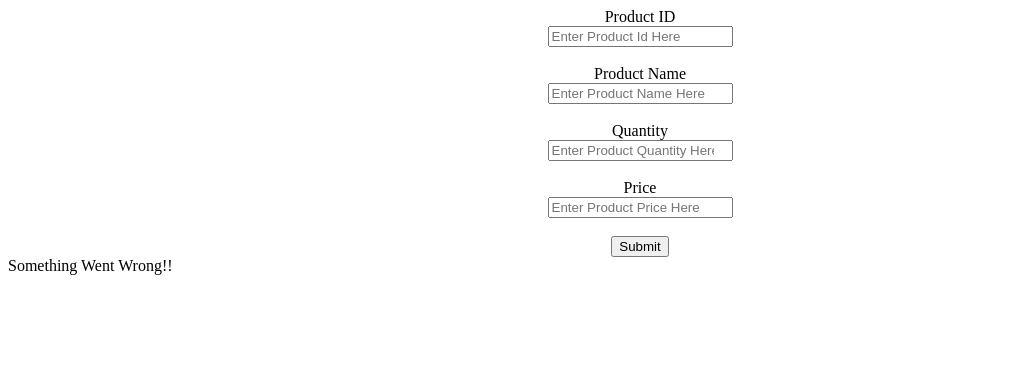
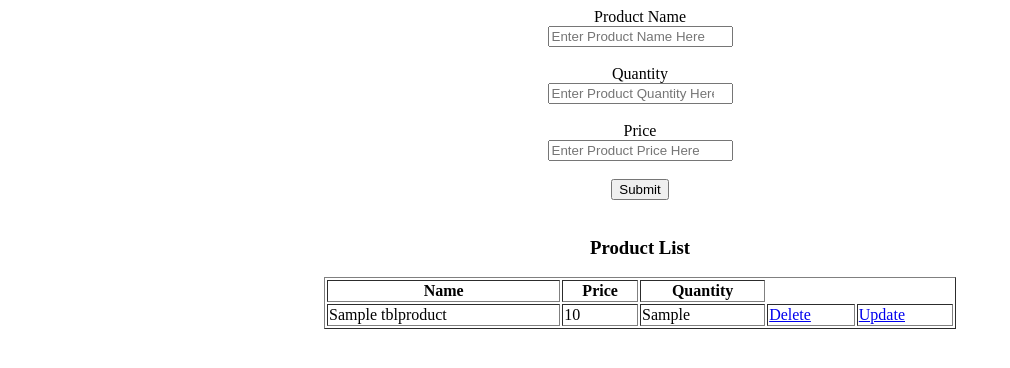
Before and after one commit to Pratham1803/PHP-MCA1-Practicals, a PHP site: page / in a window 1280 px wide. Shown: the top 368 px of the page, without its empty margins (0-1010 px from the left). Run offline with PHP 8.4, Linux system fonts and the light colour scheme; tables that the repository leaves empty or names only in its code hold one stand-in row (values such as "Sample post").

Commit message:
CRUD Operation Done

```diff
--- a/Assignment-1/pro1.html
+++ b/Assignment-1/pro1.html
@@ -1,8 +1,10 @@
 <!DOCTYPE html>
 <html>
+
 <head>
   <title>Login Authentication</title>
 </head>
+
 <body>
   <h1>Login Authentication</h1>
   <form>
@@ -22,8 +24,7 @@
       { loginId: "admin", password: "admin123" }
     ];
 
-    function authenticateUser()
-	{
+    function authenticateUser() {
       const loginId = document.getElementById("loginId").value;
       const password = document.getElementById("password").value;
 
@@ -38,4 +39,5 @@
     }
   </script>
 </body>
+
 </html>
--- a/Assignment-1/pro7.html
+++ b/Assignment-1/pro7.html
@@ -18,8 +18,8 @@
     const offButton = document.getElementById("off-button");
 
 
-    const bulbOnImage = "C:\Users\Public\Pictures\Sample Pictures\New folder\Chrysanthemum.jpg";
-    const bulbOffImage = "C:\Users\Public\Pictures\Sample Pictures\New folder\Chrysanthemum.jpg";
+    const bulbOnImage = "1.png";
+    const bulbOffImage = "2.png";
 
     onButton.addEventListener("click", () => {
       bulb.src = bulbOnImage;
--- a/Assignment-3/pro9/DbHandler.php
+++ b/Assignment-3/pro9/DbHandler.php
@@ -1,33 +1,82 @@
 <?php
 class DbHandler
 {
-    private $conn = null;
+    private $con;
+    private $query;
 
     public function __construct()
     {
-        $this->conn = new PDO("mysql:host=localhost;dbname=test", "root", "");
+        $dsn = "mysql:host=localhost;dbname=test";
+        $uname = "root";
+        $psw = "";
+
+        $this->con = new PDO($dsn, $uname, $psw);
     }
 
+    // Insert New Product in database
     public function addProduct(ProductModel $product)
     {
         try {
-            $qry = "insert into tblProduct values(:i,:n,:q,:p)";
-            $stmt = $this->conn->prepare($qry);
+            $this->query = "insert into tblProduct(name,quan,price) values(:a,:b,:c)";
+            $stmt = $this->con->prepare($this->query);
 
-            $stmt->bindParam(":i", $product->productId);
-            $stmt->bindParam(":n", $product->productName);
-            $stmt->bindParam(":q", $product->productQuantity);
-            $stmt->bindParam(":p", $product->productPrice);
+            $stmt->bindValue(':a', $product->getProductName());
+            $stmt->bindValue(':b', $product->getProductQuan());
+            $stmt->bindValue(':c', $product->getProductPrice());
 
-            $isFilled = $stmt->execute();
-            if ($isFilled) {
-                echo "Data Inserted";
-            } else {
-                echo "Something Went Wrong!! in Data Insertion";
-            }
-        }catch(Exception $ex){
-            echo $ex->getMessage();
+            $res = $stmt->execute();
+            return $res;
+        }catch(Exception $e){
+            echo $e->getMessage();
         }
+    }
+
+    public function getProduct(){
+        $this->query = "select * from tblProduct";
+        $stmt = $this->con->query($this->query);
+
+        echo "<br/><center> <h3> Product List </h3>";
+        echo "<table border=1, width=50%>";
+        echo "<tr> <th>Name</th> <th>Price</th> <th>Quantity</th></tr>";
+        while($row = $stmt->fetch(PDO::FETCH_ASSOC)){
+            echo "<tr>";
+            echo "<td>".$row['name'] . "</td>";
+            echo "<td>".$row['price'] . "</td>";
+            echo "<td>".$row['quan'] . "</td>";
+            echo "<td><a href='delete.php?id=".$row['id']."'>Delete</a></td>";
+            echo "<td><a href='update.php?id=".$row['id']."'>Update</a></td>";
+            echo "</tr>";
+        }
+        echo "</table></center>";
+    }
+
+    public function searchProducts($id): ProductModel {
+        $this->query = "SELECT * FROM tblProduct WHERE id = :id";
+        $stmt = $this->con->prepare($this->query);
+        $stmt->bindParam(':id', $id);
+        $stmt->execute();
+        $row = $stmt->fetch(PDO::FETCH_ASSOC);
+        require "ProductModel.php";
+        return new ProductModel($row['name'], $row['quan'], $row['price']);
+    }
+
+    public function deleteProduct($id){
+        $this->query = "delete from tblProduct where id = :id";
+        $stmt = $this->con->prepare($this->query);
+        $stmt->bindParam(':id',$id);
+        $res = $stmt->execute();
+    }
+
+    public function updateProduct($id,ProductModel $product){
+        $this->query = "UPDATE tblProduct SET name = :name, quan = :quan, price = :price WHERE id = :id";
+        $stmt = $this->con->prepare($this->query);
+
+        $stmt->bindValue(':id', $id);
+        $stmt->bindValue(':name', $product->getProductName());
+        $stmt->bindValue(':quan', $product->getProductQuan());
+        $stmt->bindValue(':price', $product->getProductPrice());
+        $res = $stmt->execute();
+        return $res;
     }
 }
 ?>
--- a/Assignment-3/pro9/ProductModel.php
+++ b/Assignment-3/pro9/ProductModel.php
@@ -1,31 +1,25 @@
 <?php
-    class ProductModel{
-        public int $productId;
-        public string $productName;
-        public int $productQuantity;
-        public float $productPrice;
+class ProductModel{
+    private $product_name;
+    private $products_quan;
+    private $product_price;
 
-        public function __construct($productId, $productName,$productQuantity,$productPrice) {
-            $this->productId = $productId;
-            $this->productName = $productName;
-            $this->productQuantity = $productQuantity;
-            $this->productPrice = $productPrice;
-        }
+    public function __construct($name,$quan,$price) {
+        $this->product_name = $name;
+        $this->products_quan = $quan;
+        $this->product_price = $price;
+    }
 
-        // public function  getProductId(){
-        //     return $this->productId;
-        // }
+    public function getProductName(){
+        return $this->product_name;
+    }
 
-        // public function  getProductName(){
-        //     return $this->productName;
-        // }
+    public function getProductQuan(){
+        return $this->products_quan;
+    }
 
-        // public function  getProductQuantity(){
-        //     return $this->productQuantity;
-        // }
-
-        // public function  getProductPrice(){
-        //     return $this->productPrice;
-        // }
+    public function getProductPrice(){
+        return $this->product_price;
     }
+}
 ?>
--- a/Assignment-3/pro9/index.php
+++ b/Assignment-3/pro9/index.php
@@ -4,16 +4,12 @@
 <head>
     <meta charset="UTF-8">
     <meta name="viewport" content="width=device-width, initial-scale=1.0">
-    <title>Document</title>
+    <title>PRODUCT DETAILS</title>
 </head>
 
 <body>
     <!-- create beautiful form design to enter product details like product id, name, quanity and price with button -->
     <form action="#" method="post" align="center">
-        <label for="product_id" >Product ID</label><br />
-        <input type="text" name="product_id" id="product_id" placeholder="Enter Product Id Here" required>
-        <br><br />
-
         <label for="product_name">Product Name</label><br />
         <input type="text" name="product_name" id="product_name" placeholder="Enter Product Name Here" required>
         <br><br />
@@ -26,25 +22,27 @@
         <input type="number" name="price" id="price" placeholder="Enter Product Price Here" required>
         <br><br />
 
-        <button type="submit" id="btnSubmit" name="btnSubmit">Submit</button>
+        <button type="submit" id="btnSubmit" name="btnSubmit" value="Submit" >Submit</button>
     </form>
 </body>
 
 <?php
-    if(isset($_POST["btnSubmit"])){
-        require "DbHandler.php";
-        require "ProductModel.php";
-        $id = $_POST['product_id'];
-        $name = $_POST['product_name'];
-        $quantity = $_POST['quantity'];
-        $price = $_POST['price'];
-        $product = new ProductModel($id,$name,$quantity,$price);
+require "DbHandler.php";
+require "ProductModel.php";
 
-        $db = new DbHandler();
-        $db->addProduct($product);
-    }else{
-        echo "Something Went Wrong!!";
-    }
+$db = new DbHandler();
+$db->getProduct();
+
+if(isset($_POST['btnSubmit'])){
+    $name = $_POST['product_name'];
+    $quan = $_POST['quantity'];
+    $price = $_POST['price'];
+
+    $product = new ProductModel($name,$quan,$price);
+    $res = $db->addProduct($product);
+    header(header: "location:#");
+}
+
 ?>
 
 </html>
```
Also changed, not shown: Assignment-3/pro9/delete.php (added, +7 -0 lines), Assignment-3/pro9/update.php (added, +54 -0 lines), Assignment-1/1.png (added), Assignment-1/2.png (added).
